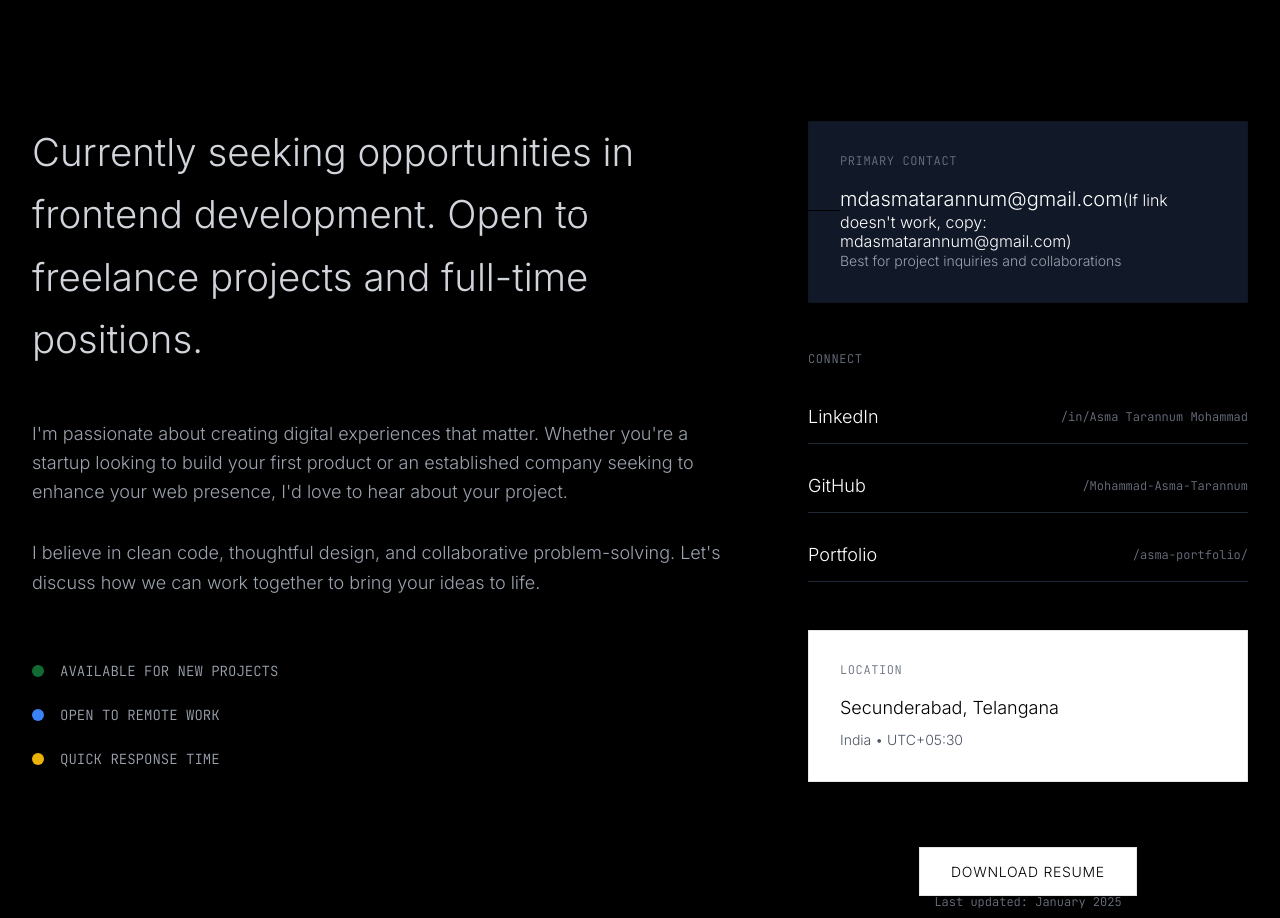
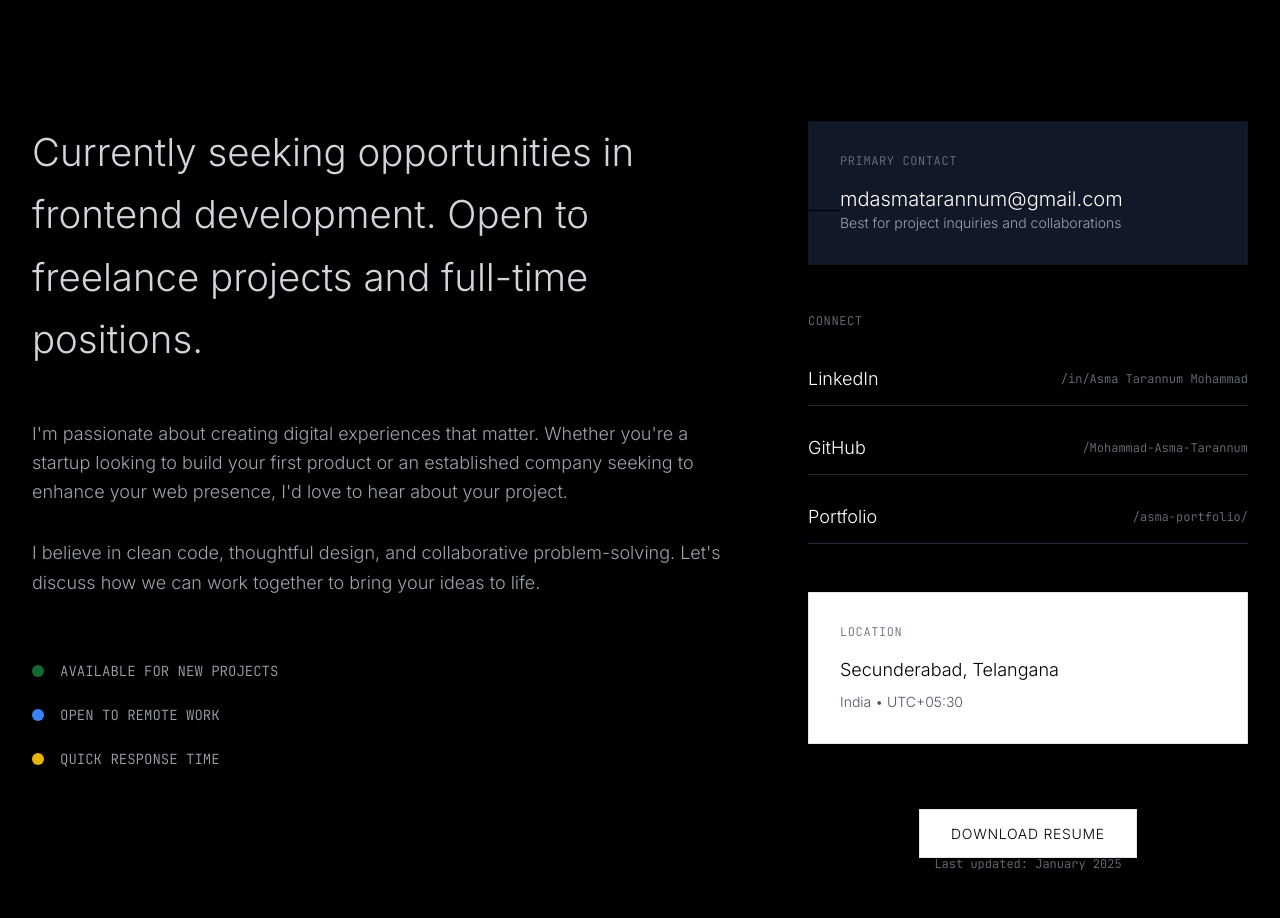
Before and after one commit to Mohammad-Asma-Tarannum/asma-portfolio, a React (Vite) app: page / in a window 1280 px wide. Shown: the part 4640-5558 px from the top of the page. Built offline with nearby package versions, Linux system fonts and the light colour scheme.

Commit message:
Added deploy config and homepage for GitHub Pages

```diff
--- a/src/components/ArtisticContact.tsx
+++ b/src/components/ArtisticContact.tsx
@@ -84,7 +84,7 @@ const ArtisticContact: React.FC = () => {
                    className="text-xl font-light mb-2 hover-underline cursor-pointer">
                     mdasmatarannum@gmail.com
                   </a>
-                  (If link doesn't work, copy: mdasmatarannum@gmail.com)
+
                   <div className="text-sm text-gray-400">
                     Best for project inquiries and collaborations
                   </div>
```
